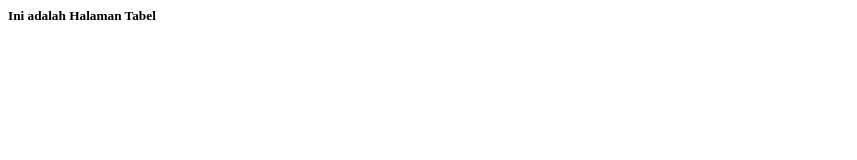
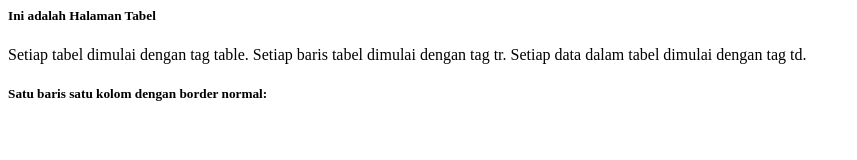
Before and after one commit to anggakoesno/praktikum-pemrograman-web-1, a plain HTML site: page Pertemuan_2/tabel.html in a window 1280 px wide. Shown: the whole page, without its empty margins (0-857 px from the left). Drawn offline with Linux system fonts and the light colour scheme.

Commit message:
inisialisasi tabel

```diff
--- a/Pertemuan_2/tabel.html
+++ b/Pertemuan_2/tabel.html
@@ -1,5 +1,12 @@
 <html>
     <body>
         <h5>Ini adalah Halaman Tabel</h5>
+        <p>
+            Setiap tabel dimulai dengan tag table.
+            Setiap baris tabel dimulai dengan tag tr.
+            Setiap data dalam tabel dimulai dengan tag td.
+        </p>
+
+        <h5>Satu baris satu kolom dengan border normal:</h5>
     </body>
 </html>
```
